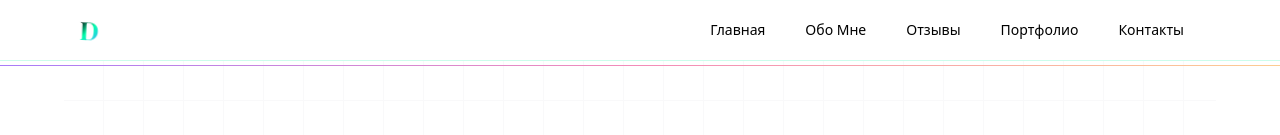
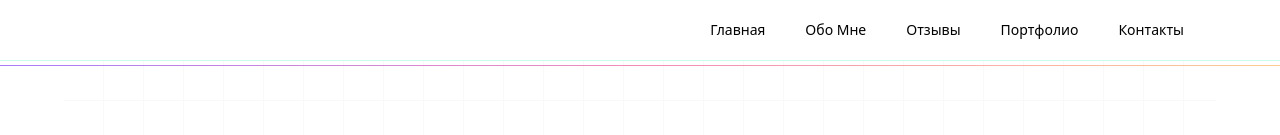
Before and after one commit to Meatae/dimland, a Next.js app: page / in a window 1280 px wide. Shown: the top 135 px of the page. Built offline with nearby package versions, Linux system fonts and the light colour scheme; a web font is replaced by a local one.

Commit message:
dimland/dx

```diff
--- a/src/components/Header.tsx
+++ b/src/components/Header.tsx
@@ -13,7 +13,7 @@ const Header = () => {
   return (
     <header className="sticky top-0 z-50 bg-background/80 backdrop-blur-md border-b border-accent/20">
       <nav className="flex justify-between items-center max-w-6xl mx-auto px-4 py-3">
-        <h1 className="text-2xl font-bold font-serif animate-aurora bg-[length:200%_auto] bg-clip-text text-transparent" style={{ backgroundImage: `linear-gradient(135deg, #00FFAB, #0A0A0A, #00FFAB, #38bdf8, #00FFAB)` }}>D</h1>
+        <h1 className="text-2xl font-bold font-serif animate-aurora bg-[length:200%_auto] bg-clip-text text-transparent" style={{ backgroundImage: `linear-gradient(135deg, #00FFAB, #0A0A0A, #00FFAB, #38bdf8, #00FFAB)` }}></h1>
         <div className="space-x-2">
           <Button variant="ghost" onClick={() => scrollToSection('hero')}>
             Главная
```
